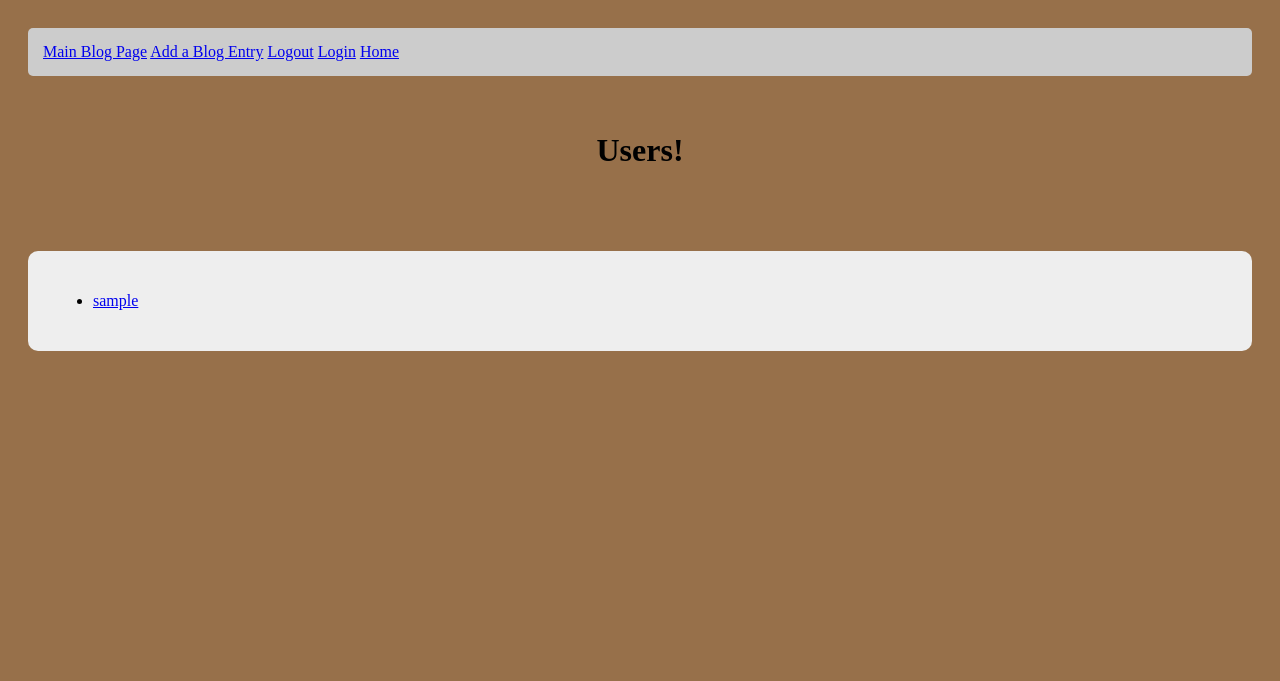
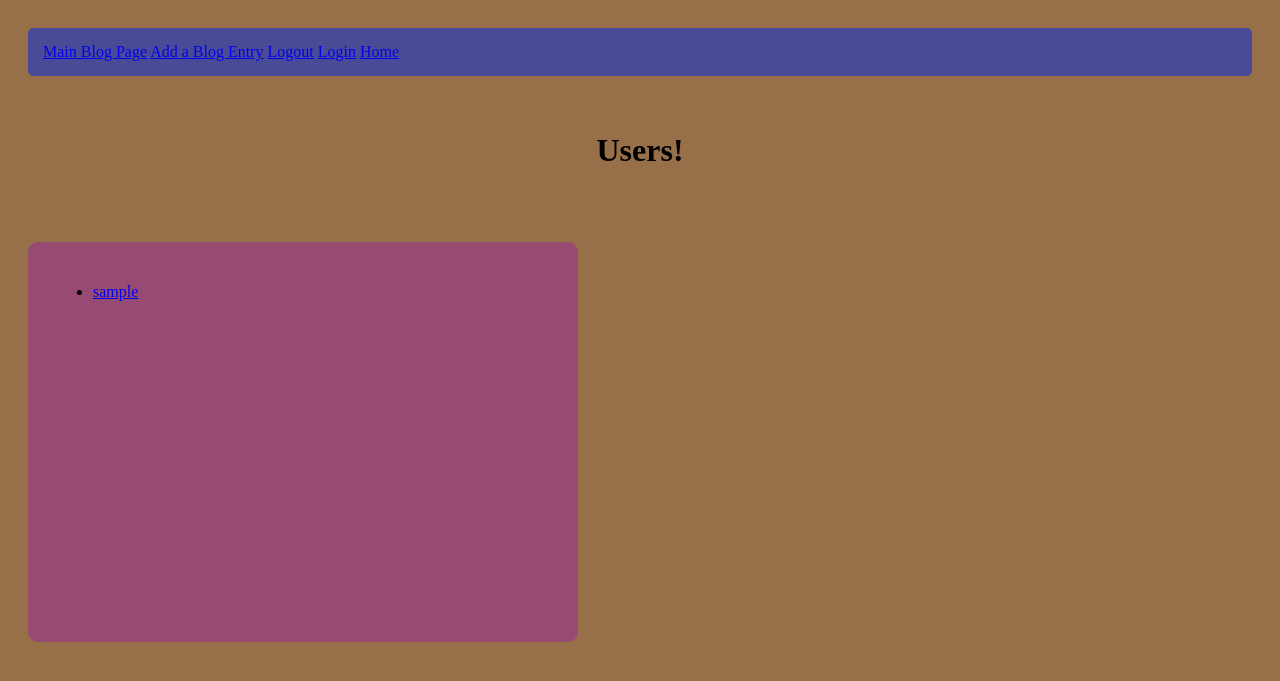
Before and after one commit to cecoppinger/blogz, a Flask app: page / in a window 1280 px wide. Shown: the top 681 px of the page. Run offline with Flask 2, Linux system fonts and the light colour scheme; the visitor is signed in with stand-in values (Sample User, id 1); data comes from the database, SQL or seed files in the repository.

Commit message:
More styling

```diff
--- a/main.py
+++ b/main.py
@@ -28,7 +28,7 @@ class User(db.Model):
   id = db.Column(db.Integer, primary_key=True)
   username = db.Column(db.String(120), nullable=False)
   password = db.Column(db.String(120), nullable=False)
-  blogs = db.relationship('Blog', backref='user', lazy=True)
+  posts = db.relationship('Blog', backref='user', lazy=True)
 
   def __init__(self, username, password):
     self.username = username
@@ -39,7 +39,7 @@ def get_blog():
 
 @app.before_request
 def require_login():
-  allowed_routes = ['login', 'register', 'blog']
+  allowed_routes = ['login', 'register', 'blog', 'index']
   if 'user' not in session and request.endpoint not in allowed_routes:
     flash("Must be logged in to do that", 'error')
     return redirect('/login')
@@ -59,7 +59,8 @@ def blog():
     post = Blog.query.get(id)
     return render_template('post.html', post=post)
   elif username:
-    posts = Blog.query.filtery_by(username=username).all()
+    user = User.query.filter_by(username=username).first()
+    posts = user.posts
     return render_template('blog.html', blog=posts)
 
   return render_template('blog.html', blog=blog)
--- a/static/css/style.css
+++ b/static/css/style.css
@@ -38,14 +38,15 @@ p {
 
 .container {
   padding: 25px;
-  margin: 25px 0;
-  background-color: #eee;
+  background-color: #974a72;
   border-radius: 10px;
+  width: 500px;
+  height: 350px;
 }
 
 .nav {
   padding: 15px;
-  background-color: #ccc;
+  background-color: #4a4b97;
   position: sticky;
   top: 0;
   border-radius: 5px;
```
Also changed, not shown: templates/login.html (+7 -6 lines), templates/post.html (+6 -4 lines).
